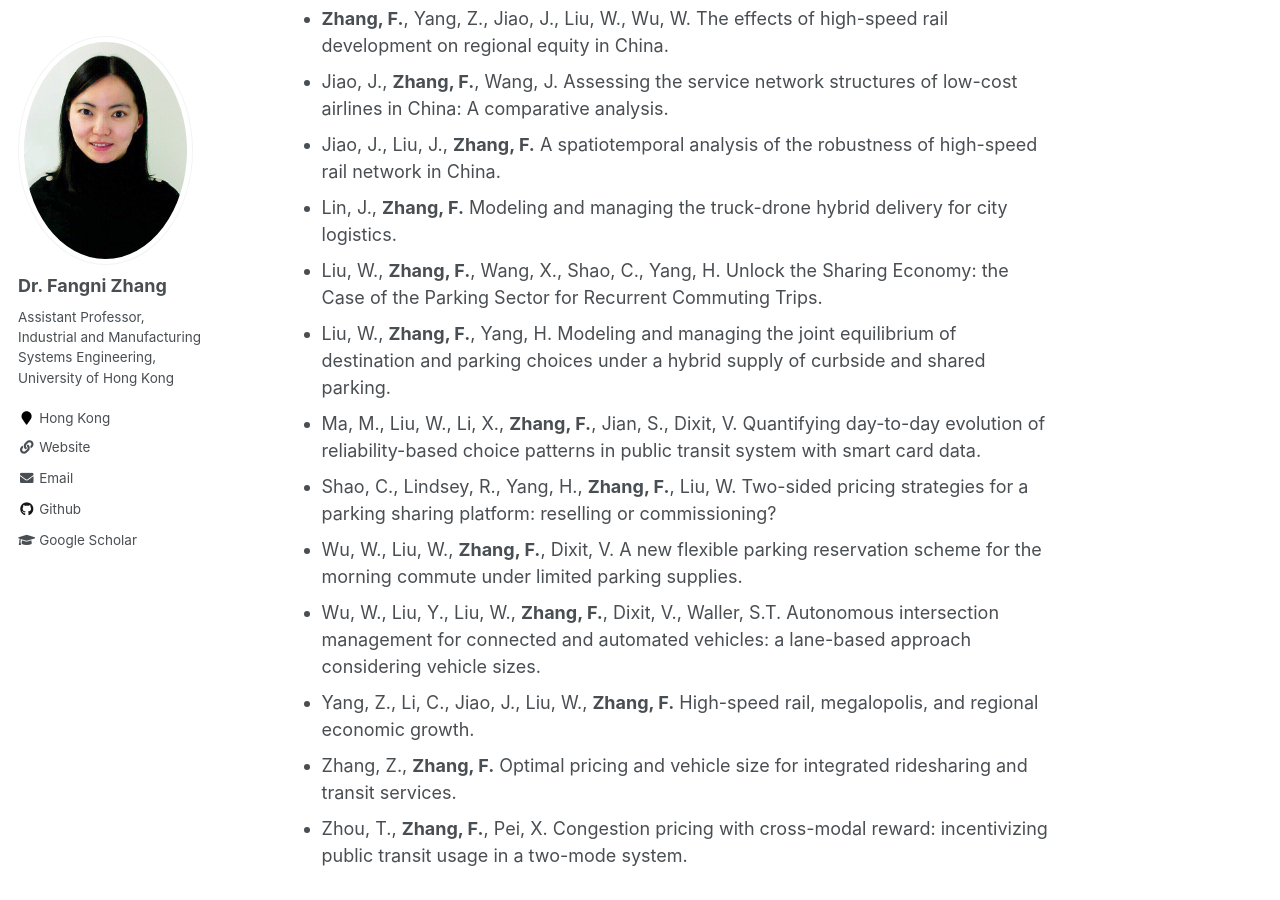
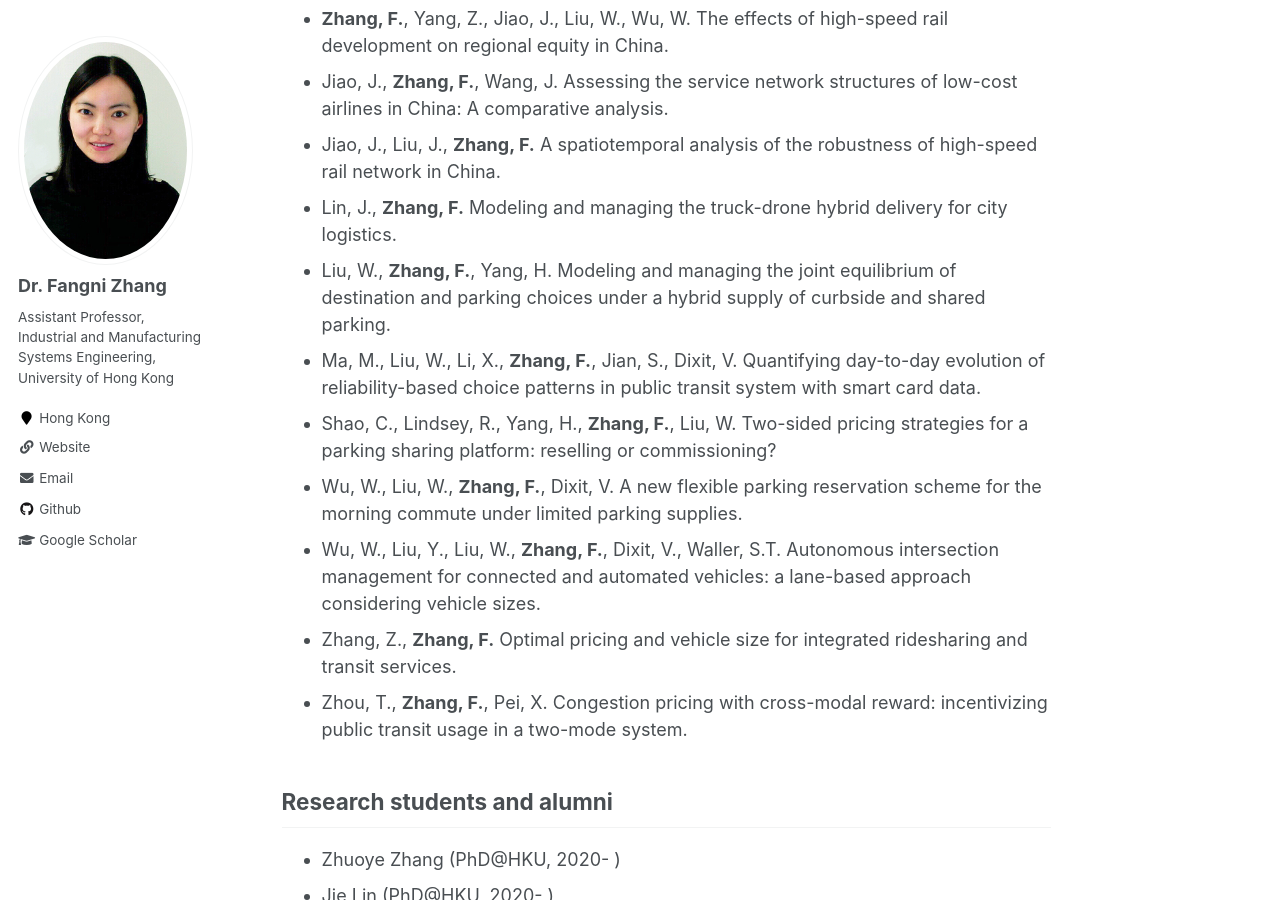
Before and after one commit to fangnizhang/fangnizhang.github.io, a Jekyll site: the page built from _pages/research.md, in a window 1280 px wide and 900 px high, scrolled down 356 px. Built offline with Jekyll 4.4.1, drawn with Linux system fonts in a browser that asks for light colours.

Commit message:
Update research.md

```diff
--- a/_pages/research.md
+++ b/_pages/research.md
@@ -12,13 +12,11 @@
 * Jiao, J., **Zhang, F.**, Wang, J. Assessing the service network structures of low-cost airlines in China: A comparative analysis.
 * Jiao, J., Liu, J., **Zhang, F.** A spatiotemporal analysis of the robustness of high-speed rail network in China.
 * Lin, J., **Zhang, F.** Modeling and managing the truck-drone hybrid delivery for city logistics.
-* Liu, W., **Zhang, F.**, Wang, X., Shao, C., Yang, H. Unlock the Sharing Economy: the Case of the Parking Sector for Recurrent Commuting Trips.
 * Liu, W., **Zhang, F.**, Yang, H. Modeling and managing the joint equilibrium of destination and parking choices under a hybrid supply of curbside and shared parking.
 * Ma, M., Liu, W., Li, X., **Zhang, F.**, Jian, S., Dixit, V. Quantifying day-to-day evolution of reliability-based choice patterns in public transit system with smart card data.
 * Shao, C., Lindsey, R., Yang, H., **Zhang, F.**, Liu, W. Two-sided pricing strategies for a parking sharing platform: reselling or commissioning?
 * Wu, W., Liu, W., **Zhang, F.**, Dixit, V. A new flexible parking reservation scheme for the morning commute under limited parking supplies.
 * Wu, W., Liu, Y., Liu, W., **Zhang, F.**, Dixit, V., Waller, S.T. Autonomous intersection management for connected and automated vehicles: a lane-based approach considering vehicle sizes.
-* Yang, Z., Li, C., Jiao, J., Liu, W., **Zhang, F.** High-speed rail, megalopolis, and regional economic growth.
 * Zhang, Z., **Zhang, F.** Optimal pricing and vehicle size for integrated ridesharing and transit services.
 * Zhou, T., **Zhang, F.**, Pei, X. Congestion pricing with cross-modal reward: incentivizing public transit usage in a two-mode system.
 
```
